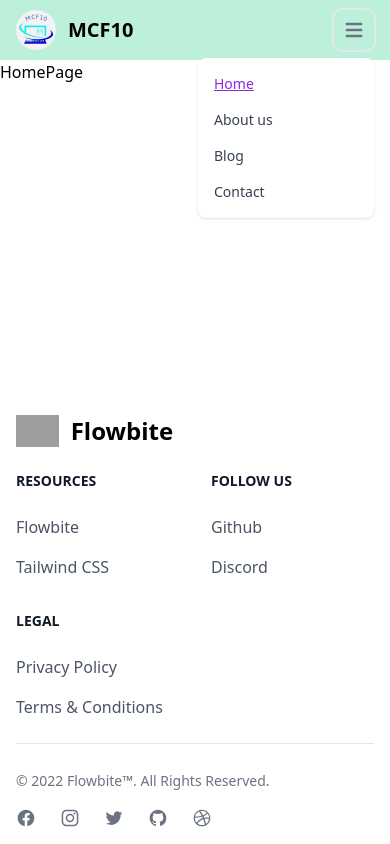
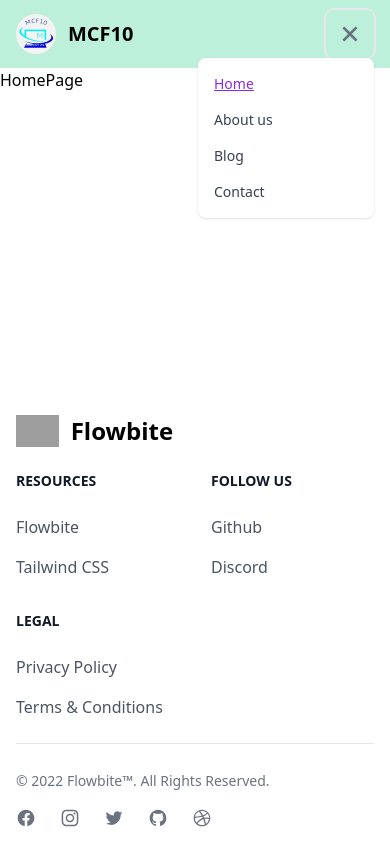
Before and after one commit to Yehtetaung158/team_tast, a React (Vite) app: page / in a window 390 px wide. Both pictures are taken after a click on the button "Open main menu". Built offline with nearby package versions, Linux system fonts and the light colour scheme; grey boxes are pictures that could not be loaded.

Commit message:
nav bar is updated and react icon is installed

```diff
--- a/package.json
+++ b/package.json
@@ -13,6 +13,7 @@
     "flowbite-react": "^0.10.2",
     "react": "^18.2.0",
     "react-dom": "^18.2.0",
+    "react-icons": "^5.3.0",
     "react-router-dom": "^6.28.0"
   },
   "devDependencies": {
--- a/src/components/Header.jsx
+++ b/src/components/Header.jsx
@@ -2,6 +2,7 @@
 import Container from "./Container";
 import { Link, NavLink } from "react-router-dom";
 import logo from "../assets/logo.jpg";
+import { BiMenu, BiX } from "react-icons/bi";
 
 const Header = () => {
   const [isDropDownMenuOpen, setIsDropDownMenuOpen] = useState(false);
@@ -33,30 +34,13 @@
                   aria-expanded="false"
                 >
                   <span className="sr-only">Open main menu</span>
-                  <svg
-                    className="w-6 h-6"
-                    fill="currentColor"
-                    viewBox="0 0 20 20"
-                    xmlns="http://www.w3.org/2000/svg"
-                  >
-                    <path
-                      fillRule="evenodd"
-                      d="M3 5a1 1 0 011-1h12a1 1 0 110 2H4a1 1 0 01-1-1zM3 10a1 1 0 011-1h12a1 1 0 110 2H4a1 1 0 01-1-1zM3 15a1 1 0 011-1h12a1 1 0 110 2H4a1 1 0 01-1-1z"
-                      clipRule="evenodd"
-                    />
-                  </svg>
-                  <svg
-                    className="hidden w-6 h-6"
-                    fill="currentColor"
-                    viewBox="0 0 20 20"
-                    xmlns="http://www.w3.org/2000/svg"
-                  >
-                    <path
-                      fillRule="evenodd"
-                      d="M4.293 4.293a1 1 0 011.414 0L10 8.586l4.293-4.293a1 1 0 111.414 1.414L11.414 10l4.293 4.293a1 1 0 01-1.414 1.414L10 11.414l-4.293 4.293a1 1 0 01-1.414-1.414L8.586 10 4.293 5.707a1 1 0 010-1.414z"
-                      clipRule="evenodd"
-                    />
-                  </svg>
+                  {
+                    isDropDownMenuOpen ? (
+                      <BiX className=" size-8" />
+                    ) : (
+                      <BiMenu className=" size-8" />
+                    )
+                  }
                 </button>
                 {isDropDownMenuOpen && (
                   <div
@@ -69,24 +53,28 @@
                     >
                       <NavLink
                         to={"/"}
+                        onClick={() => setIsDropDownMenuOpen(false)}
                         className="block px-4 py-2 hover:bg-gray-100 dark:hover:bg-gray-600 dark:hover:text-white"
                       >
                         Home
                       </NavLink>
                       <NavLink
                         to={"/about"}
+                        onClick={() => setIsDropDownMenuOpen(false)}
                         className="block px-4 py-2 hover:bg-gray-100 dark:hover:bg-gray-600 dark:hover:text-white"
                       >
                         About us
                       </NavLink>
                       <NavLink
                         to={"/blog"}
+                        onClick={() => setIsDropDownMenuOpen(false)}
                         className="block px-4 py-2 hover:bg-gray-100 dark:hover:bg-gray-600 dark:hover:text-white"
                       >
                         Blog
                       </NavLink>
                       <NavLink
                         to={"/contact"}
+                        onClick={() => setIsDropDownMenuOpen(false)}
                         className="block px-4 py-2 hover:bg-gray-100 dark:hover:bg-gray-600 dark:hover:text-white"
                       >
                         Contact
```
Also changed, not shown: 1 other file (tests, documents, lock files or other folders).
